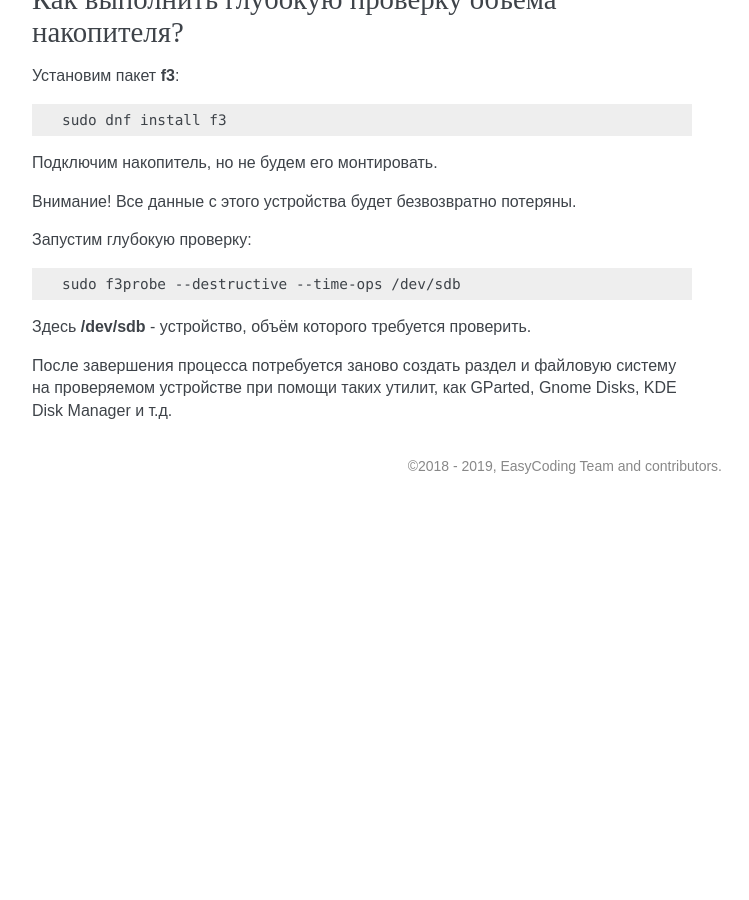
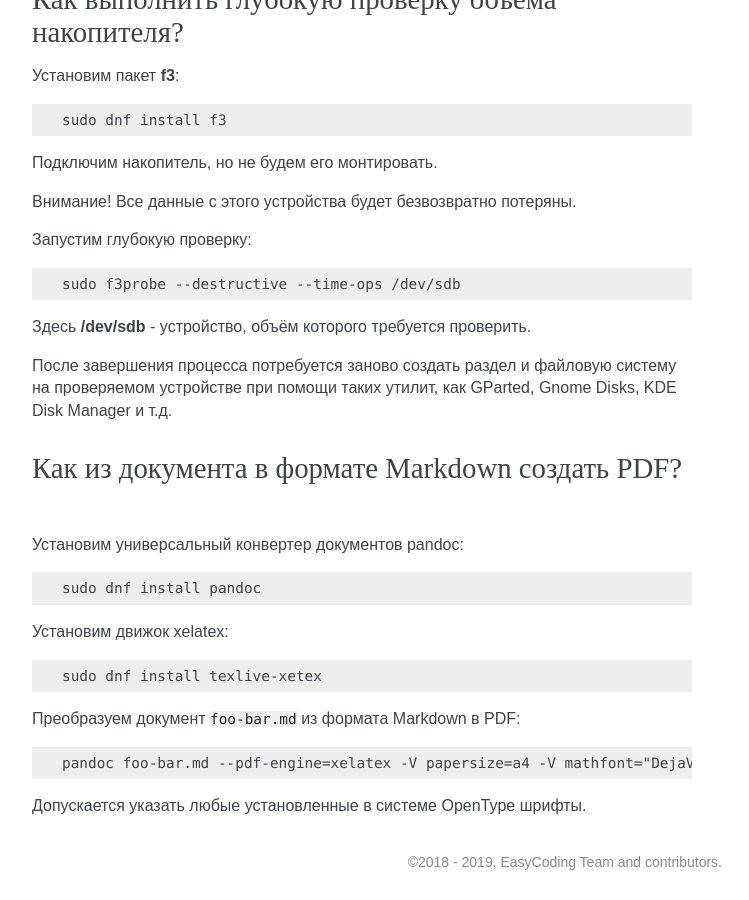
Before and after one commit to RussianFedora/FAQ, a Sphinx documentation site: the page built from source/using-applications.rst, in a window 1280 px wide and 900 px high, scrolled down 16344 px. Shown: the whole window, without its empty margins (388-1137 px from the left). Built offline with Sphinx 7.4.7, drawn with Linux system fonts in a browser that asks for light colours; before the commit the page ends 16848 px from its top, so only the background shows below that; some of the changed text lies outside the part shown.

Commit message:
Added question about generating PDF from Markdown file.

```diff
--- a/source/using-applications.rst
+++ b/source/using-applications.rst
@@ -893,3 +893,29 @@ Zip-архивы, созданные штатными средствами ОС
 Здесь **/dev/sdb** - устройство, объём которого требуется проверить.
 
 После завершения процесса потребуется заново создать раздел и файловую систему на проверяемом устройстве при помощи таких утилит, как GParted, Gnome Disks, KDE Disk Manager и т.д.
+
+.. index:: latex, texlive, pdf, markdown, xelatex, xetex
+.. _markdown-pdf:
+
+Как из документа в формате Markdown создать PDF?
+====================================================
+
+Установим универсальный конвертер документов pandoc:
+
+.. code-block:: text
+
+    sudo dnf install pandoc
+
+Установим движок xelatex:
+
+.. code-block:: text
+
+    sudo dnf install texlive-xetex
+
+Преобразуем документ ``foo-bar.md`` из формата Markdown в PDF:
+
+.. code-block:: text
+
+    pandoc foo-bar.md --pdf-engine=xelatex -V papersize=a4 -V mathfont="DejaVu Sans" -V mainfont="DejaVu Serif" -V sansfont="DejaVu Sans" -V monofont="DejaVu Sans Mono" -o foo-bar.pdf
+
+Допускается указать любые установленные в системе OpenType шрифты.
```
